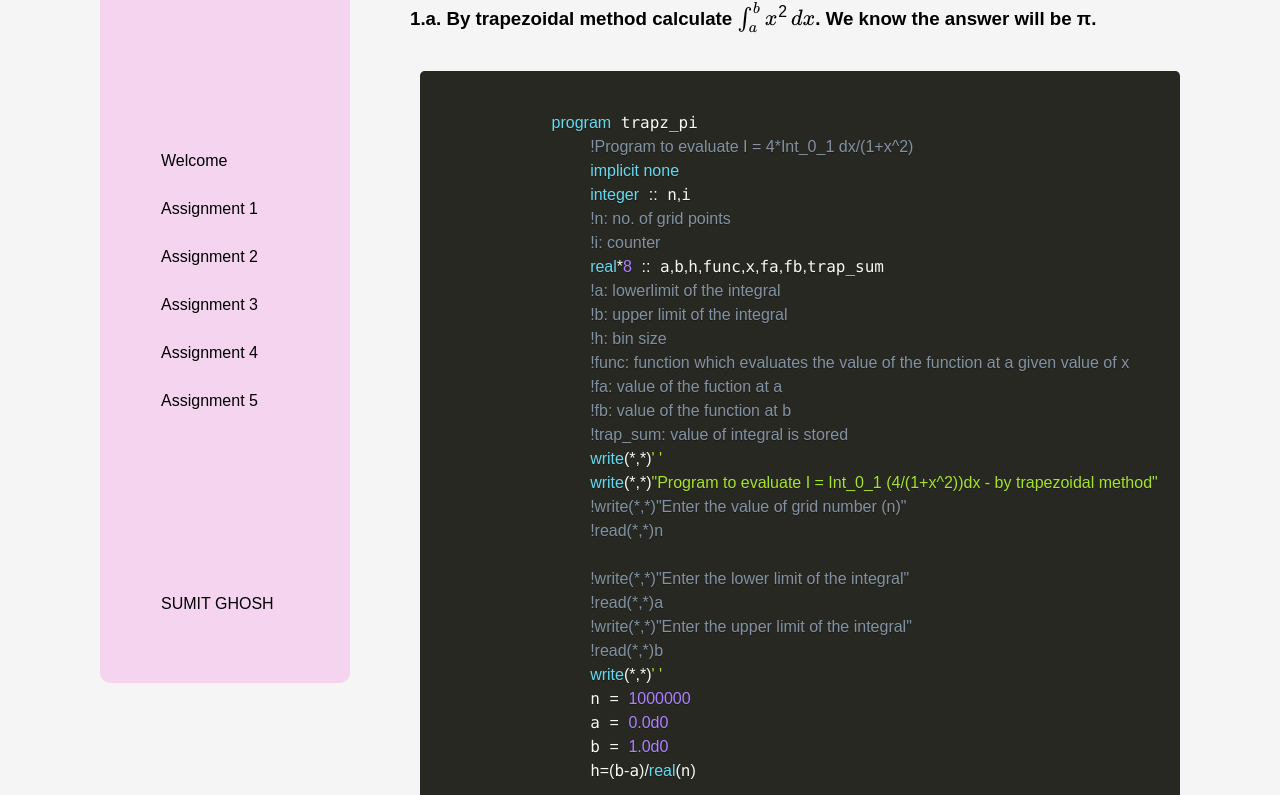
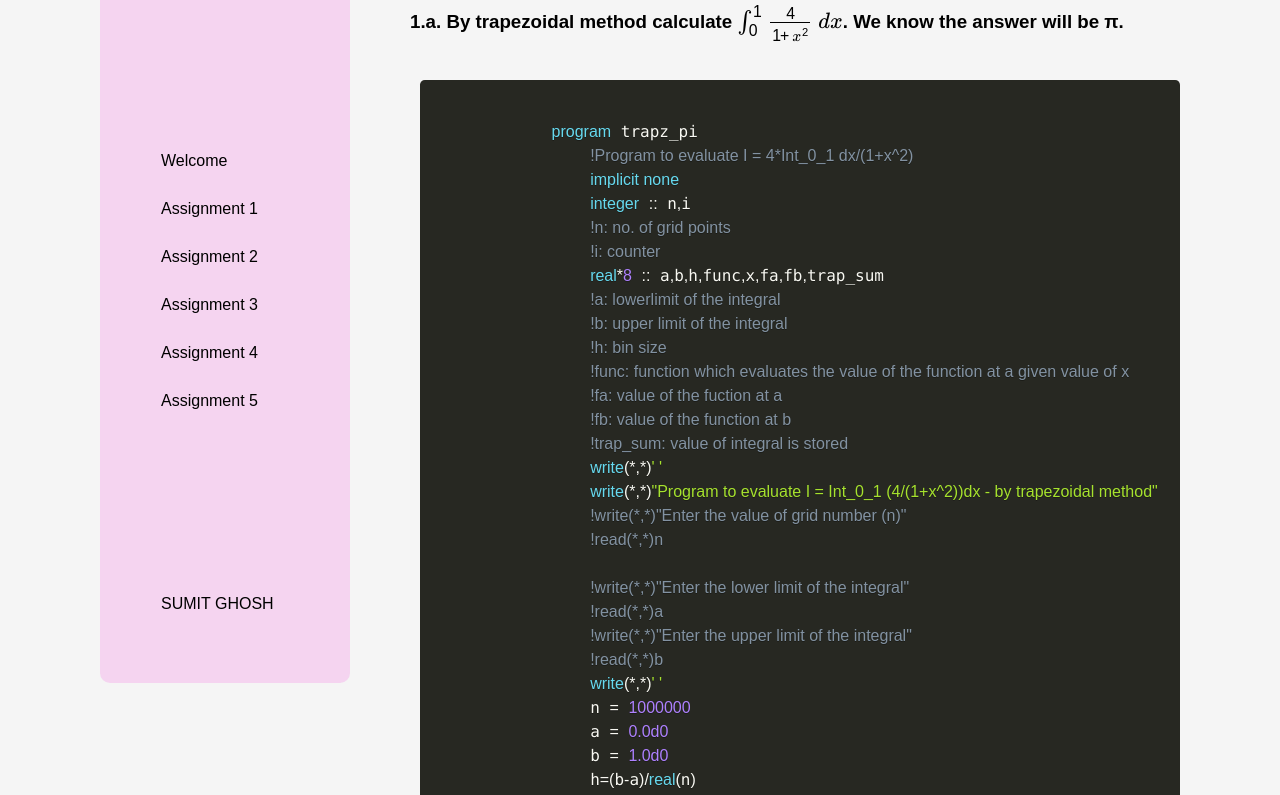
Before and after one commit to timus-g/Computational-Physics, a plain HTML site: page assignment2.html in a window 1280 px wide. Shown: the part 97-892 px from the top of the page. Drawn offline with nearby package versions, Linux system fonts and the light colour scheme.

Commit message:
q1 corrected

```diff
--- a/assignment2.html
+++ b/assignment2.html
@@ -36,7 +36,7 @@
     </div>
 
     <div class="problem">
-        <h3>1.a. By trapezoidal method calculate \(\int_{a}^{b} x^2 \,dx \). We know the answer will be π.</h3>
+        <h3>1.a. By trapezoidal method calculate \(\int_{0}^{1}\) \(4 \over 1+x^2 \) \(dx \). We know the answer will be π.</h3>
     </div>
     <div class="fortran-code">
         <pre><code class="language-fortran">
```
